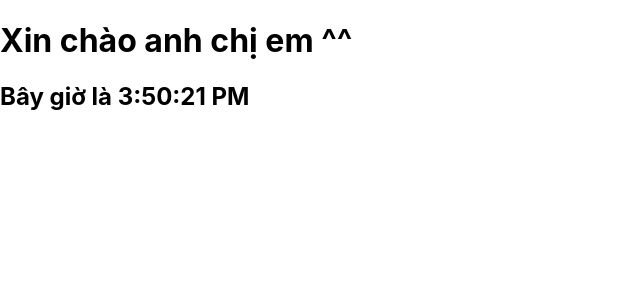
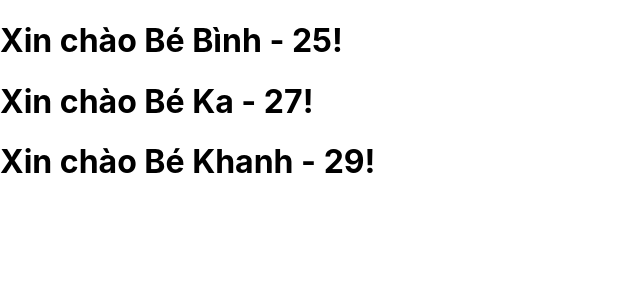
Before and after one commit to binhphung18032000/reactjs-super, a React (Create React App) app: page / in a window 1280 px wide. Shown: the top 300 px of the page, without its empty margins (0-640 px from the left). Built offline with nearby package versions, Linux system fonts and the light colour scheme.

Commit message:
[REACT-JS] Add more function element to app

```diff
--- /dev/null
+++ b/src/Wellcome.jsx
@@ -0,0 +1,21 @@
+import React from 'react'
+
+// Functional component:
+function Wellcome(props) {
+  console.log('props aaa: ', props)
+  return (
+    <h1>
+      Xin chào {props.name} - {props.age}!
+    </h1>
+  )
+}
+
+// class Wellcome extends React.Component {
+//   render() {
+//     console.log('this.props bbb: ', this.props)
+
+//     return <h1>Xin chào {this.props.name}!</h1>
+//   }
+// }
+
+export default Wellcome
--- a/src/index.js
+++ b/src/index.js
@@ -3,6 +3,7 @@ import ReactDOM from 'react-dom/client'
 import './index.css'
 import App from './App'
 import reportWebVitals from './reportWebVitals'
+import Wellcome from './Wellcome'
 
 // example 1:
 // const element = <h1>Hello anh em!</h1>
@@ -10,17 +11,29 @@ import reportWebVitals from './reportWebVitals'
 // root.render(element)
 
 // example 2:
+// const root = ReactDOM.createRoot(document.getElementById('root'))
+// function tick() {
+//   const element = (
+//     <div>
+//       <h1>Xin chào anh chị em ^^</h1>
+//       <h2>Bây giờ là {new Date().toLocaleTimeString()}</h2>
+//     </div>
+//   )
+//   root.render(element)
+// }
+// setInterval(tick, 1000)
+
+// example 3:
 const root = ReactDOM.createRoot(document.getElementById('root'))
-function tick () {
-  const element = (
-    <div>
-      <h1>Xin chào anh chị em ^^</h1>
-      <h2>Bây giờ là {new Date().toLocaleTimeString()}</h2>
-    </div>
-  )
-  root.render(element)
-}
-setInterval(tick, 1000);
+// const element = <Wellcome name='Bé Bình' />
+const element = (
+  <div>
+    <Wellcome name='Bé Bình' age='25' />
+    <Wellcome name='Bé Ka' age='27' />
+    <Wellcome name='Bé Khanh' age='29' />
+  </div>
+)
+root.render(element)
 
 // root.render(
 //   <React.StrictMode>
```
Also changed, not shown: src/Comment.jsx (added, +30 -0 lines).
